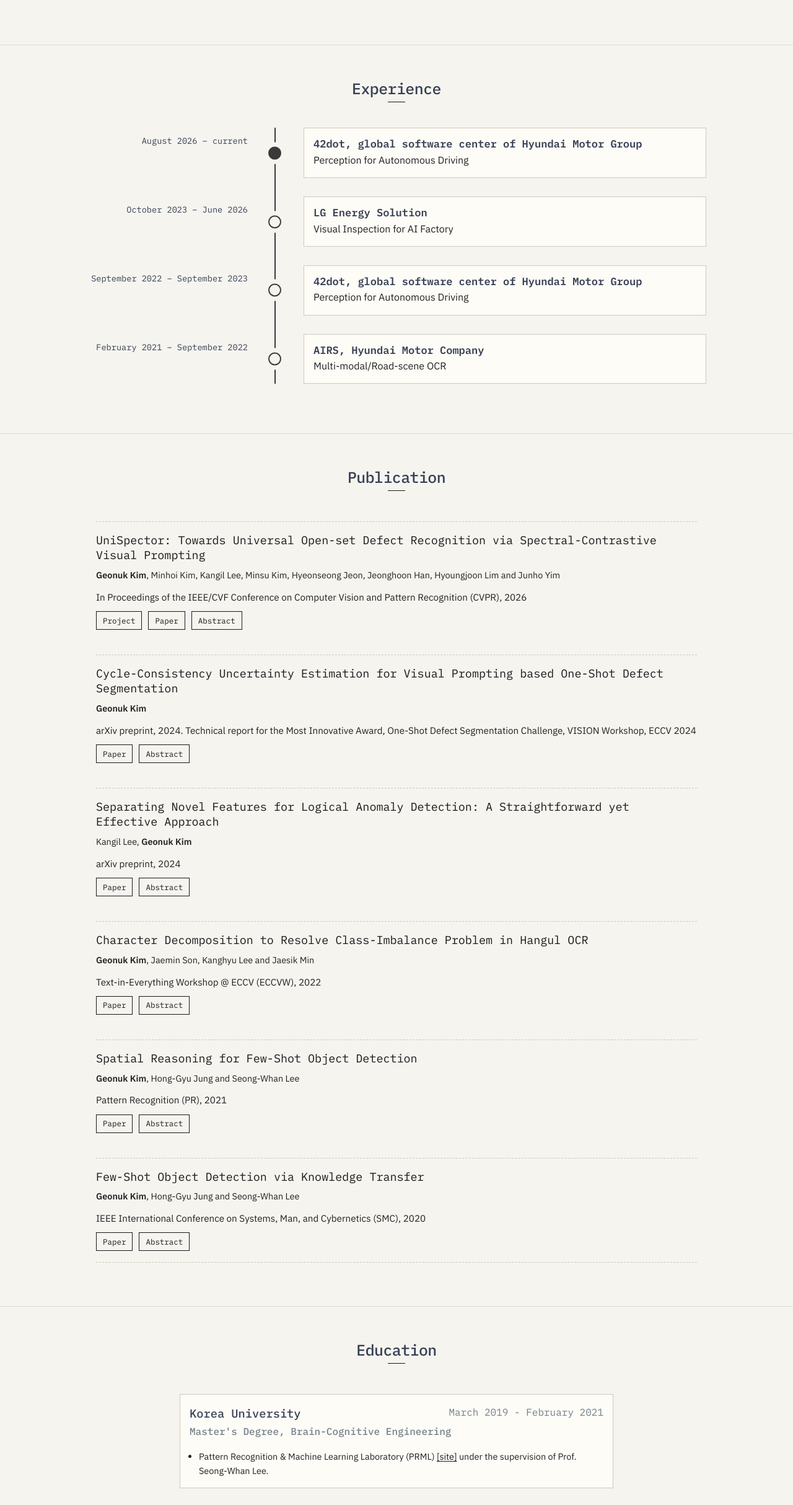
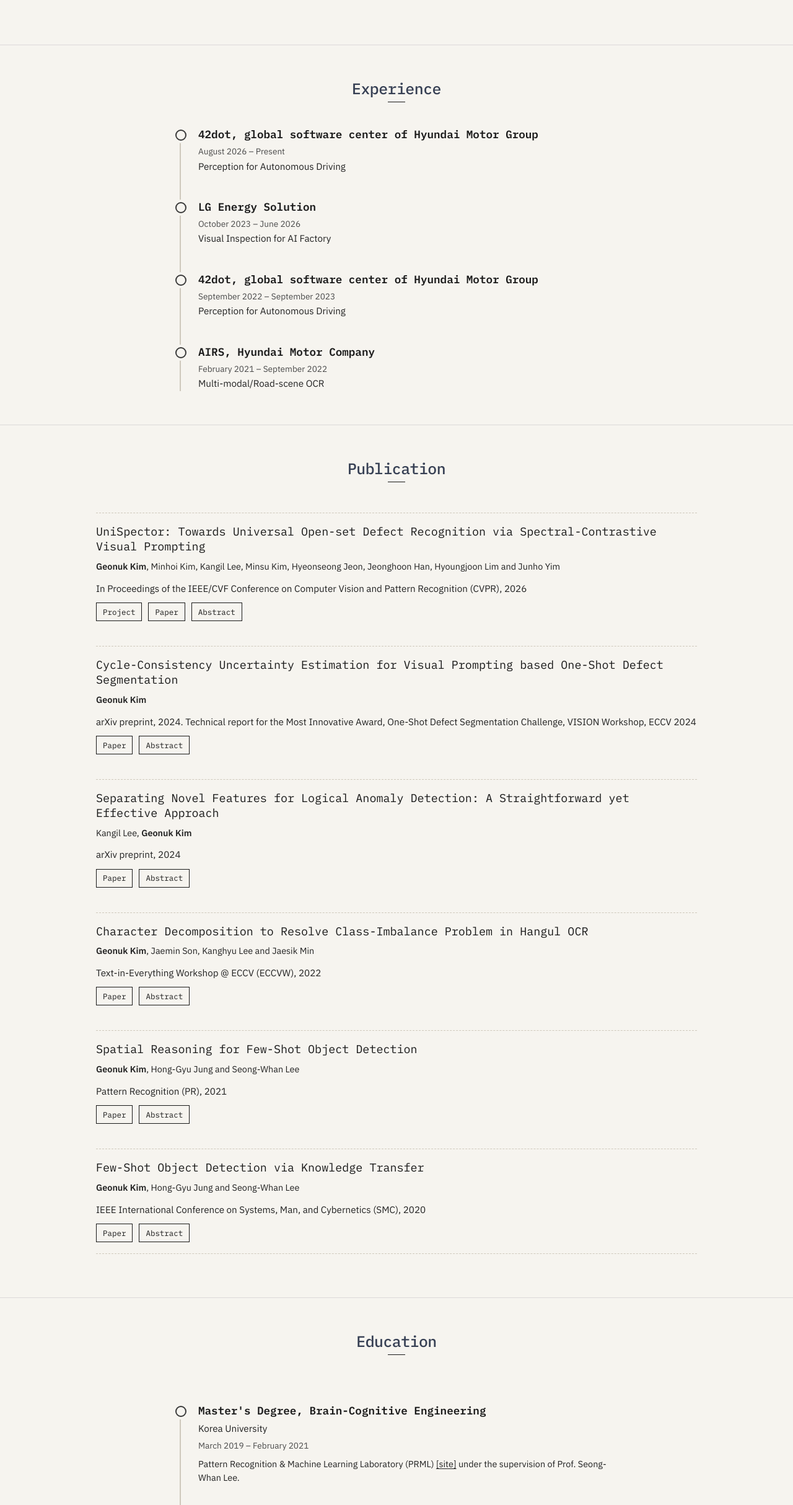
Before and after one commit to geonuk-kimmm/geonuk-kimmm.github.io, a website: page index.html in a window 1280 px wide. Shown: the part 352-2780 px from the top of the page at 62% size. Drawn offline with nearby package versions, Linux system fonts and the light colour scheme; a web font is replaced by a local one.

Commit message:
edit css style

```diff
--- a/css/custom.css
+++ b/css/custom.css
@@ -1171,3 +1171,150 @@
     font-size: 0.8rem !important; /* 기본값(~1rem)보다 작게 설정 */
     font-weight: 400;              /* 필요시 굵기 조절 */
 }
+
+/* New Timeline Styles (sanjaykariyappa.github.io layout: no card box, continuous background) */
+.timeline {
+  position: relative;
+  list-style: none;
+  padding: 0;
+  margin: 30px auto 0;
+  max-width: 700px;
+  text-align: left;
+  border-left: 2px solid var(--border);
+}
+
+.timeline-item {
+  position: relative;
+  margin-left: 28px;
+  margin-bottom: 2.5rem;
+  padding: 0;
+  list-style: none;
+}
+
+.timeline-item:last-child {
+  margin-bottom: 0;
+}
+
+.timeline-marker {
+  position: absolute;
+  top: 3px;
+  left: -37px;
+  width: 18px;
+  height: 18px;
+  background: var(--bg);
+  border: 2px solid var(--accent-blue);
+  border-radius: 50%;
+  box-shadow: 0 0 0 4px var(--bg);
+  z-index: 5;
+}
+
+.timeline-title {
+  display: block;
+  font-size: 1.1em;
+  font-weight: 600;
+  color: var(--text-strong);
+  margin: 0 0 4px 0;
+  line-height: 1.3;
+}
+
+.timeline-company {
+  display: block;
+  font-size: 0.95em;
+  color: var(--text);
+  margin-bottom: 4px;
+}
+
+.timeline-date {
+  display: block;
+  font-size: 0.85em;
+  color: var(--muted);
+}
+
+.timeline-description {
+  font-size: 0.9em;
+  color: var(--text);
+  margin: 8px 0 0 0;
+  line-height: 1.5;
+}
+
+.timeline-description a {
+  color: var(--text);
+  text-decoration: underline;
+  text-underline-offset: 2px;
+}
+
+.timeline-description a:hover {
+  color: var(--muted);
+}
+
+/* Dark mode timeline */
+html[data-theme="dark"] .timeline,
+body[data-theme="dark"] .timeline {
+  border-color: var(--border) !important;
+}
+
+html[data-theme="dark"] .timeline-marker,
+body[data-theme="dark"] .timeline-marker {
+  width: 16px;
+  height: 16px;
+  background: transparent !important;
+  border: none !important;
+  box-shadow: none !important;
+  border-radius: 0;
+  display: flex;
+  align-items: center;
+  justify-content: center;
+  color: #ffd54a;
+  font-size: 16px;
+  line-height: 1;
+  filter: drop-shadow(0 0 4px rgba(255, 213, 74, 0.85));
+}
+
+html[data-theme="dark"] .timeline-marker::before,
+body[data-theme="dark"] .timeline-marker::before {
+  content: "\2605";
+}
+
+html[data-theme="dark"] .timeline-title,
+body[data-theme="dark"] .timeline-title {
+  color: var(--text-strong) !important;
+}
+
+html[data-theme="dark"] .timeline-company,
+body[data-theme="dark"] .timeline-company {
+  color: var(--text) !important;
+}
+
+html[data-theme="dark"] .timeline-date,
+body[data-theme="dark"] .timeline-date {
+  color: var(--muted) !important;
+}
+
+html[data-theme="dark"] .timeline-description,
+body[data-theme="dark"] .timeline-description {
+  color: var(--text) !important;
+}
+
+/* Mobile responsive */
+@media only screen and (max-width: 750px) {
+  .timeline {
+    max-width: 100%;
+    padding-right: 10px;
+  }
+
+  .timeline-item {
+    margin-left: 24px;
+  }
+
+  .timeline-marker {
+    left: -33px;
+  }
+
+  .timeline-title {
+    font-size: 1em;
+  }
+
+  .timeline-company {
+    font-size: 0.9em;
+  }
+}
--- a/index.html
+++ b/index.html
@@ -111,8 +111,8 @@
             </li>
             <li class="menu-theme">
                 <button type="button" id="theme-toggle" class="theme-toggle" aria-pressed="false" aria-label="Switch between Official and Fun mode" onclick="window.toggleTheme && window.toggleTheme()">
-                    <span class="theme-toggle__opt" data-mode="light">Official</span>
-                    <span class="theme-toggle__opt" data-mode="dark">Fun</span>
+                    <span class="theme-toggle__opt" data-mode="light">☀ Official</span>
+                    <span class="theme-toggle__opt" data-mode="dark">☾ Fun</span>
                 </button>
             </li>
         </ul>
@@ -166,27 +166,37 @@
     </div>
 
     <div id="experience" class="background-alt">
-        <h2 class="heading">Experience</h2>
-        <div id="experience-timeline">
-            <div data-date="August 2026 – current">
-                <h3>42dot, global software center of Hyundai Motor Group</h3>
-                Perception for Autonomous Driving
-            </div>
+        <div class="container">
+            <h2 class="heading">Experience</h2>
+            <ol class="timeline timeline-experience">
+                <li class="timeline-item">
+                    <span class="timeline-marker"></span>
+                    <h3 class="timeline-title">42dot, global software center of Hyundai Motor Group</h3>
+                    <time class="timeline-date">August 2026 – Present</time>
+                    <span class="timeline-company">Perception for Autonomous Driving</span>
+                </li>
 
-            <div data-date="October 2023 – June 2026">
-                <h3>LG Energy Solution</h3>
-                Visual Inspection for AI Factory
-            </div>
+                <li class="timeline-item">
+                    <span class="timeline-marker"></span>
+                    <h3 class="timeline-title">LG Energy Solution</h3>
+                    <time class="timeline-date">October 2023 – June 2026</time>
+                    <span class="timeline-company">Visual Inspection for AI Factory</span>
+                </li>
 
-            <div data-date="September 2022 – September 2023">
-                <h3>42dot, global software center of Hyundai Motor Group</h3>
-                Perception for Autonomous Driving
-            </div>
+                <li class="timeline-item">
+                    <span class="timeline-marker"></span>
+                    <h3 class="timeline-title">42dot, global software center of Hyundai Motor Group</h3>
+                    <time class="timeline-date">September 2022 – September 2023</time>
+                    <span class="timeline-company">Perception for Autonomous Driving</span>
+                </li>
 
-            <div data-date="February 2021 – September 2022">
-                <h3>AIRS, Hyundai Motor Company</h3>
-                Multi-modal/Road-scene OCR
-            </div>
+                <li class="timeline-item">
+                    <span class="timeline-marker"></span>
+                    <h3 class="timeline-title">AIRS, Hyundai Motor Company</h3>
+                    <time class="timeline-date">February 2021 – September 2022</time>
+                    <span class="timeline-company">Multi-modal/Road-scene OCR</span>
+                </li>
+            </ol>
         </div>
     </div>
     <!-- End #experience -->
@@ -356,32 +366,30 @@
     <!-- End #projects -->
 
     <div id="education">
-        <h2 class="heading">Education</h2>
+        <div class="container">
+            <h2 class="heading">Education</h2>
+            <ol class="timeline timeline-education">
+                <li class="timeline-item">
+                    <span class="timeline-marker"></span>
+                    <h3 class="timeline-title">Master's Degree, Brain-Cognitive Engineering</h3>
+                    <span class="timeline-company">Korea University</span>
+                    <time class="timeline-date">March 2019 – February 2021</time>
+                    <p class="timeline-description">
+                        Pattern Recognition & Machine Learning Laboratory (PRML) <a href="http://pr.korea.ac.kr/" target="_blank" rel="noopener noreferrer">[site]</a> under the supervision of Prof. Seong-Whan Lee.
+                    </p>
+                </li>
 
-        <div class="education-block">
-            <h3>Korea University</h3>
-            <span class="education-date">March 2019 - February 2021</span>
-            <h4>Master's Degree, Brain-Cognitive Engineering</h4>
-            <ul>
-                <li>
-                    Pattern Recognition & Machine Learning Laboratory (PRML) <a href="http://pr.korea.ac.kr/">[site]</a> under the supervision of Prof. Seong-Whan Lee.
+                <li class="timeline-item">
+                    <span class="timeline-marker"></span>
+                    <h3 class="timeline-title">Bachelor's Degree, Electronic Engineering</h3>
+                    <span class="timeline-company">Kwangwoon University</span>
+                    <time class="timeline-date">March 2015 – February 2019</time>
+                    <p class="timeline-description">
+                        Multimedia Laboratory under the supervision of Prof. Seoung-Jun Oh.
+                    </p>
                 </li>
-            </ul>
+            </ol>
         </div>
-        <!-- End .education-block -->
-
-        <div class="education-block">
-            <h3>Kwangwoon University</h3>
-            <span class="education-date">March 2015 - February 2019</span>
-            <h4>Bachelor's Degree, Electronic Engineering</h4>
-            <ul>
-                <li>
-                    Multimedia Laboratory under the supervision of Prof. Seoung-Jun Oh.
-                </li>
-            </ul>
-        </div>
-        <!-- End .education-block -->
-
     </div>
     <!-- End #education -->
 
--- a/js/nerd-sky.js
+++ b/js/nerd-sky.js
@@ -6,6 +6,7 @@
   var ICONS = {
     car:
       '<svg viewBox="0 0 96 40" fill="currentColor">' +
+      '<g transform="scale(-1,1) translate(-96,0)">' +
       '<path d="M18.5 16.2c1.6-5.4 6.2-9.2 12.1-10.6 4.2-1 14.8-1.6 22.2-.2 6.2 1.2 11.6 4.4 15.8 9.1l8.6 1.8c4.6.9 8.3 4.4 9.4 8.9l.5 2.1H8.6l.6-3.4c.5-2.8 2.2-5.2 4.6-6.6l4.7-1.1z"/>' +
       '<path fill="#070b16" d="M32.2 8.4c5.1-1.1 14.2-1.5 20.6-.3 3.8.8 7.3 2.4 10.2 4.8H34.8c-1.6-1.8-2.4-3.3-2.6-4.5z"/>' +
       '<path fill="#070b16" d="M22.4 12.2l2.4 4.8H31l-1.2-4.4c-2.6-.4-5.1-.4-7.4-.4z"/>' +
@@ -13,6 +14,7 @@
       '<circle cx="70" cy="29.2" r="6.4"/><circle cx="70" cy="29.2" r="2.6" fill="#070b16"/>' +
       '<rect x="8" y="27.6" width="80" height="2.1" opacity=".35"/>' +
       '<rect x="84.5" y="19.2" width="4.2" height="2.4" rx=".4" opacity=".85"/>' +
+      '</g>' +
       '</svg>',
     robot:
       '<svg viewBox="0 0 48 68" fill="currentColor">' +
```
